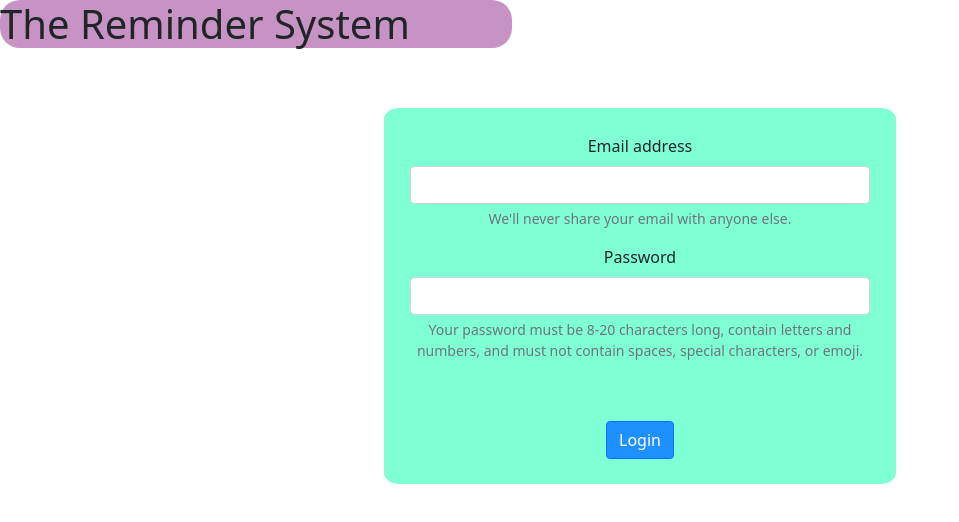
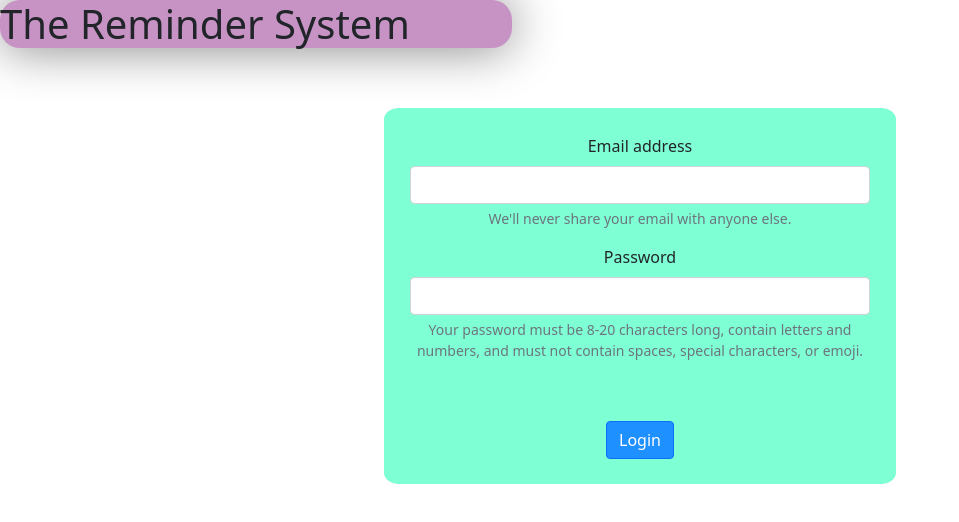
Before and after one commit to WrongMice/PBL-Project, a plain HTML site: page login_page.html in a window 1280 px wide. Shown: the whole page, without its empty margins (0-959 px from the left). Drawn offline with nearby package versions, Linux system fonts and the light colour scheme.

Commit message:
modifined login page heading

```diff
--- a/login_page.html
+++ b/login_page.html
@@ -17,7 +17,7 @@
     <link rel="stylesheet" href="style.css" />
   </head>
   <body>
-    <h1 class="heading_tag">The Reminder System</h1>
+    <h1 id="heading_tag">The Reminder System</h1>
 
     <script
       src="https://cdn.jsdelivr.net/npm/bootstrap@5.1.3/dist/js/bootstrap.bundle.min.js"
--- a/style.css
+++ b/style.css
@@ -75,11 +75,12 @@
   margin-top: 10px;
   margin-left: 70%;
 }
-h1 {
+#heading_tag {
   background-color: rgb(199, 147, 196);
   text-align: left;
   margin-right: 60%;
   border-radius: 20px;
+  box-shadow: 0 0 50px grey;
 }
 
 #singupbtn {
```
